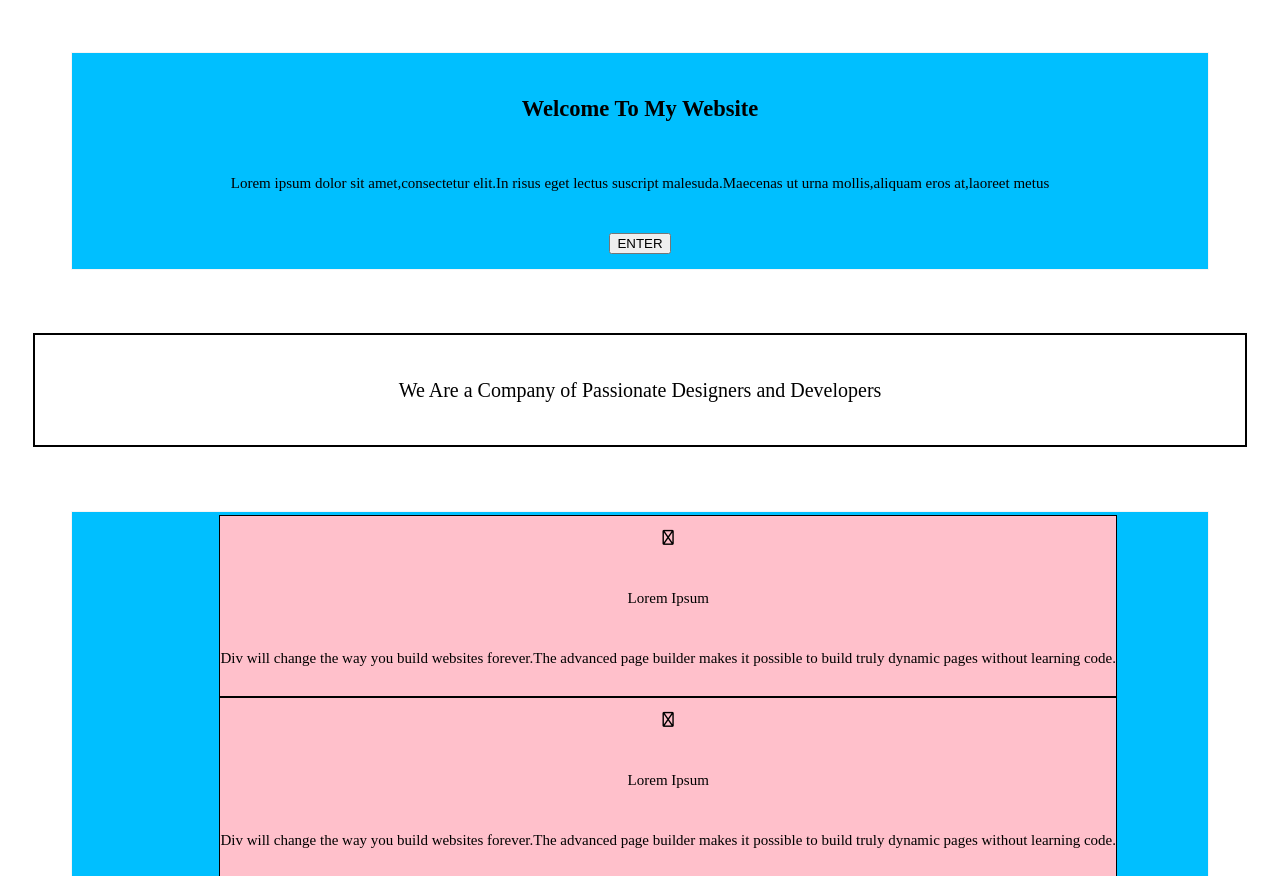
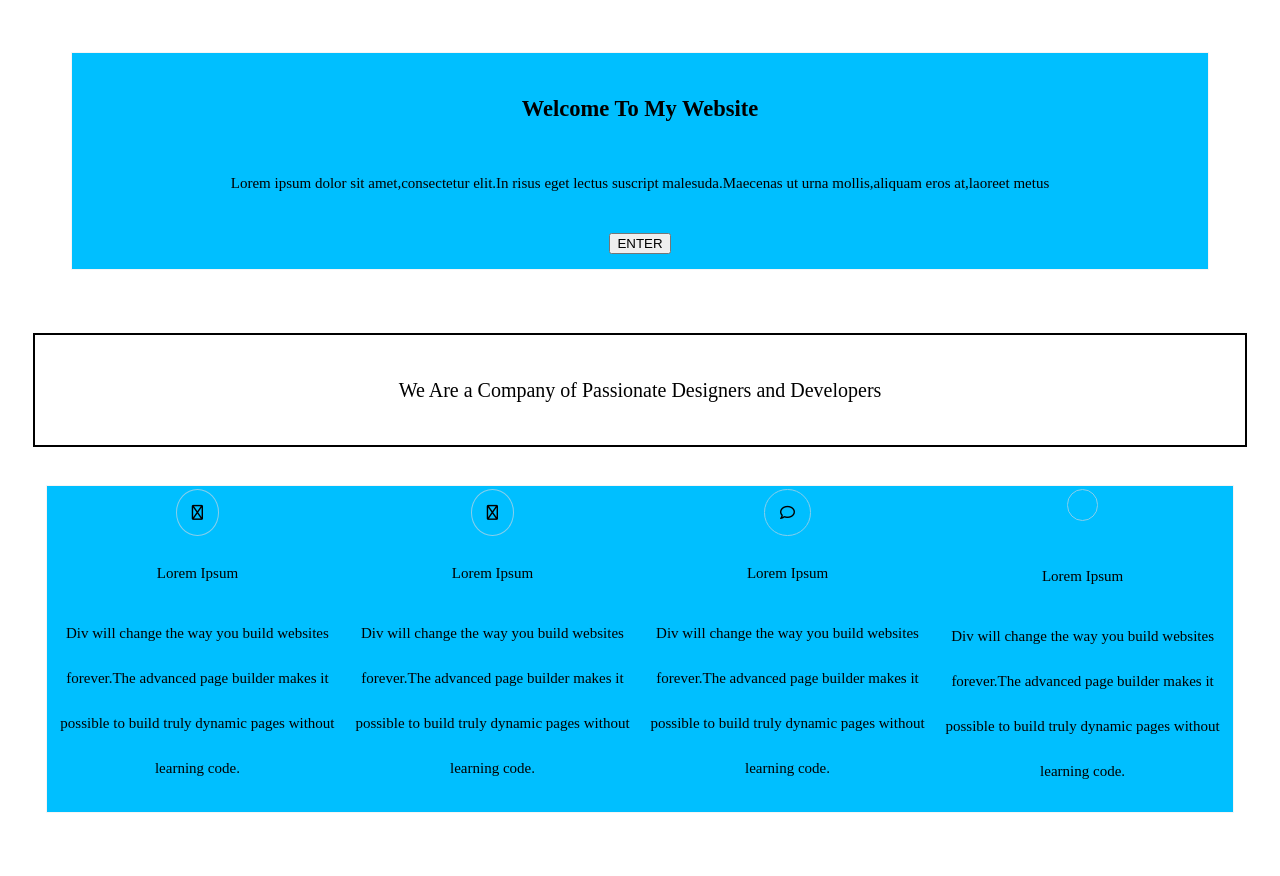
Before and after one commit to DAGGUPATI-SRIKANTH/HTML-Code, a plain HTML site: page index.html in a window 1280 px wide. Shown: the part 74-950 px from the top of the page. Drawn offline with Linux system fonts and the light colour scheme.

Commit message:
changes in python

```diff
--- /dev/null
+++ b/cssstyle.css
@@ -0,0 +1,41 @@
+.navbar{
+			margin:2%;
+			border:1px solid black;
+			background-color:white;
+			line-height:2;
+			padding:2px;
+		}
+		.navbar a{
+			text-decoration:none;
+			margin-right: 1%;
+
+		}
+
+		section{
+			margin:5%;
+			border:1px solid whitesmoke;
+			background-color:deepskyblue;
+			line-height:3;
+			padding:3px;
+			font-size:15px;
+			text-align:center;
+		}
+		.main{
+			margin:2%;
+			border:2px solid black;
+			background-color:white;
+			line-height:5;
+			padding:5px;
+			font-size:20px;
+			text-align:center;
+		}
+		.name{
+			display:flex;
+			margin:3%;
+			text-align:center;
+		}
+		.name i{
+			border:1px solid skyblue;
+			padding:5%;
+			border-radius:50%;
+		}
--- a/index.html
+++ b/index.html
@@ -10,63 +10,7 @@
 	<meta name="viewport" content="width=device-width, initial-scale=1">
 	<title></title>
 	<script src="https://kit.fontawesome.com/f12d31fdb8.js" crossorigin="anonymous"></script>
-	<style type="text/css">
-		.navbar{
-			margin:2%;
-			border:1px solid black;
-			background-color:white;
-			line-height:2;
-			padding:2px;
-		}
-		.navbar a{
-			text-decoration:none;
-			margin-right: 1%;
-
-		}
-
-		section{
-			margin:5%;
-			border:1px solid whitesmoke;
-			background-color:deepskyblue;
-			line-height:3;
-			padding:3px;
-			font-size:15px;
-			text-align:center;
-		}
-		.main{
-			margin:2%;
-			border:2px solid black;
-			background-color:white;
-			line-height:5;
-			padding:5px;
-			font-size:20px;
-			text-align:center;
-		}
-		.one{
-			display: inline-block;
-			border: 1px solid black;
-			background-color: pink;
-		}
-		.two{
-			display:inline-block;
-			border: 1px solid black;
-			background-color: pink;
-		}
-		.three{
-			display: inline-block;
-			border: 1px solid black;
-			background-color: pink;
-		}
-		.four{
-			display: inline-block;
-			border: 1px solid black;
-			background-color: pink;
-		}
-		.name>div{
-			margin-left: 5%;
-		}
-
-	</style>
+	<link rel="stylesheet" type="text/css" href="cssstyle.css"/>
 </head>
 <body>
 	<div class="navbar">
```
